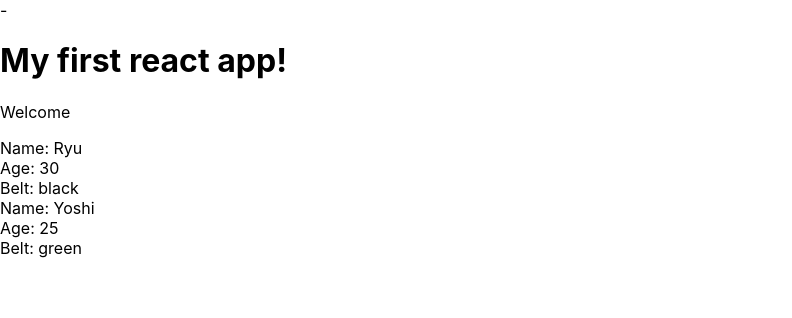
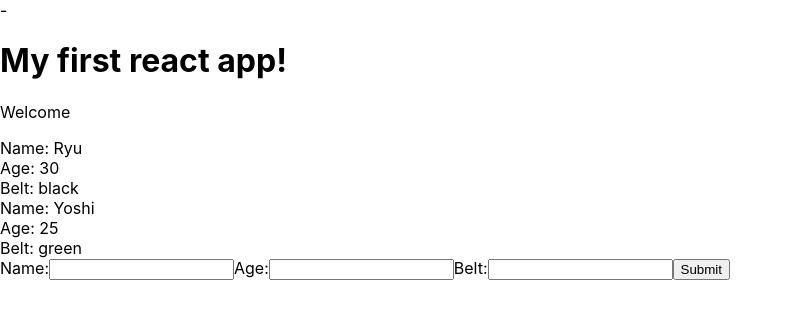
Before and after one commit to andrewbraunsdorf/reactintro, a React (Create React App) app in the folder myapp/: page / in a window 1280 px wide. Shown: the top 318 px of the page, without its empty margins (0-792 px from the left). Built offline with nearby package versions, Linux system fonts and the light colour scheme.

Commit message:
added form, to log data to console

```diff
--- a/myapp/src/AddNinja.js
+++ b/myapp/src/AddNinja.js
@@ -8,19 +8,23 @@
 	}
 	handleChange = (e) => {
 		this.setState({
-
+			[e.target.id]: e.target.value
 		})
+	}
+	handleSubmit = (e) => {
+		e.preventDefault();
+		console.log(this.state);
 	}
 	render() {
 		return (
 			<div>
-				<form>
+				<form onSubmit= {this.handleSubmit}>
 					<label htmlFor='name'>Name:</label>
-					<input type="text" id="name" onChange = {} />
+					<input type="text" id="name" onChange = {this.handleChange} />
 					<label htmlFor='name'>Age:</label>
-					<input type="text" id="age" onChange = {} />
+					<input type="text" id="age" onChange = {this.handleChange} />
 					<label htmlFor='name'>Belt:</label>
-					<input type="text" id="belt" onChange = {} />
+					<input type="text" id="belt" onChange = {this.handleChange} />
 					<button>Submit</button>
 				</form>
 			</div>
@@ -28,3 +32,6 @@
 			)
 	}
 }
+
+
+export default AddNinja;
--- a/myapp/src/App.js
+++ b/myapp/src/App.js
@@ -1,6 +1,6 @@
 import React, { Component } from 'react';
 import Ninjas from './ninjas';
-
+import AddNinja from './AddNinja'
 
 class App extends Component {
   state = {
@@ -17,6 +17,7 @@
           <h1>My first react app!</h1>
           <p>Welcome</p>
           <Ninjas ninjas={this.state.ninjas}/>
+          <AddNinja />
       </div>
     );
   }
```
